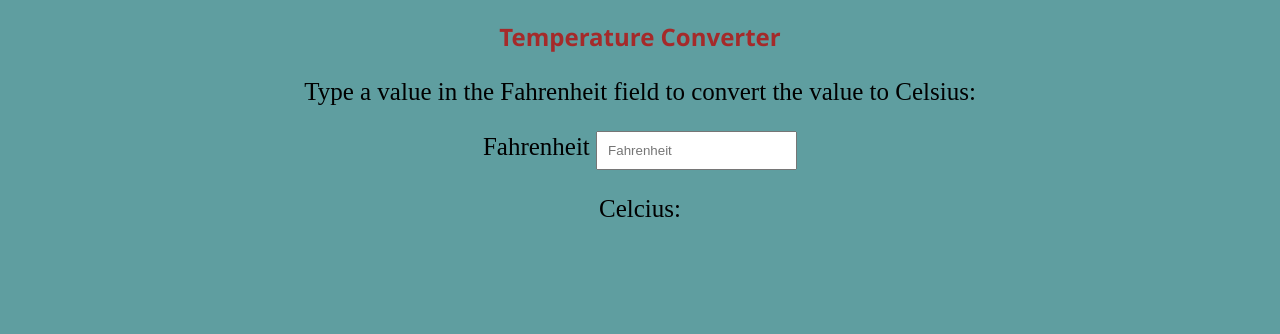
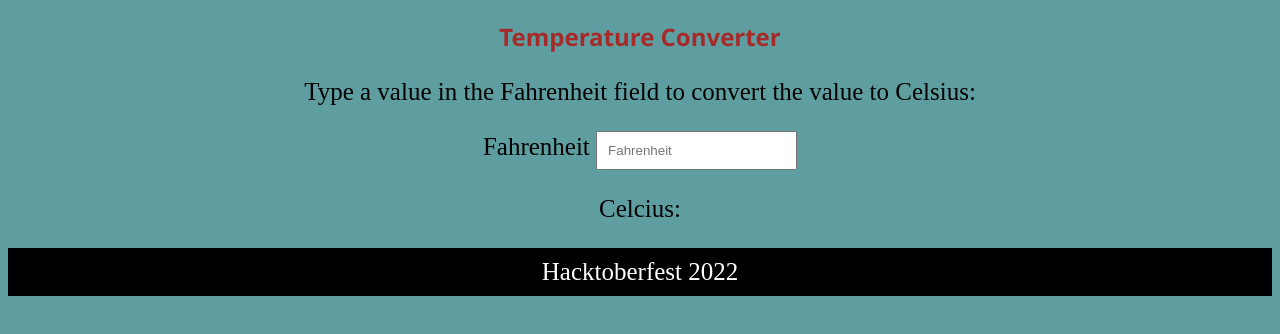
Before and after one commit to nitiSHONEEE/Hacktoberfest_2K22, a plain HTML site: page TempConvert/index.html in a window 1280 px wide. Drawn offline with Linux system fonts and the light colour scheme.

Commit message:
Update index.html

```diff
--- a/TempConvert/index.html
+++ b/TempConvert/index.html
@@ -12,6 +12,7 @@
       <input id="inputFahrenheit" type="number" placeholder="Fahrenheit" oninput="temperatureConverter(this.value)" onchange="temperatureConverter(this.value)">
     </p>
     <p>Celcius: <span id="outputCelcius"></span></p>
+     <footer>Hacktoberfest 2022</footer>
 
 </div>
 
```
